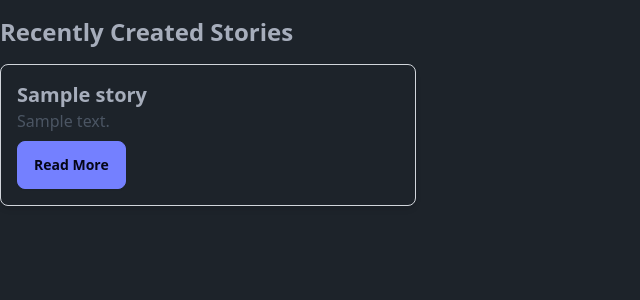
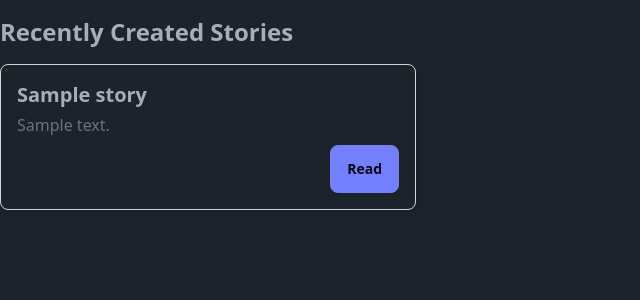
Before and after one commit to ReadVerseRPL/ReadVerse, a Flask app: page / in a window 1280 px wide. Shown: the part 80-380 px from the top of the page, without its empty margins (0-640 px from the left). Run offline with Flask 3, Linux system fonts and the light colour scheme; tables that the repository leaves empty hold one stand-in row (values such as "Sample post"); style sheets or scripts are compiled from the project's sources; some libraries are stand-ins or nearby versions.

Commit message:
Improve layout for recent stories

```diff
--- a/readverse/templates/pages/index.html
+++ b/readverse/templates/pages/index.html
@@ -6,10 +6,15 @@
     {% if recent_stories %}
         <div class="grid grid-cols-1 md:grid-cols-2 lg:grid-cols-3 gap-4">
             {% for story in recent_stories %}
-                <div class="story-card p-4 rounded-lg border border-gray-300 shadow-md hover:shadow-lg">
+                <div class="story-card p-4 rounded-lg border border-gray-300 shadow-md hover:shadow-lg space-y-1">
                     <h2 class="story-title text-xl font-semibold">{{ story.title }}</h2>
-                    <p class="story-description text-gray-600">{{ story.description }}</p>
-                    <a href="{{ url_for('story.read_story', story_id=story.id) }}" class="btn btn-primary mt-2">Read More</a>
+                    <p class="story-description text-gray-500">{{ story.description }}</p>
+                    <div class="flex flex-wrap gap-2">
+                        {% for genre in story.genres %}
+                          <div class="badge badge-secondary">{{ genre }}</div>
+                        {% endfor %}
+                      </div>
+                    <a href="{{ url_for('story.read_story', story_id=story.id) }}" class="btn btn-primary mt-2 ml-auto float-right">Read</a>
                 </div>
             {% endfor %}
         </div>
```
